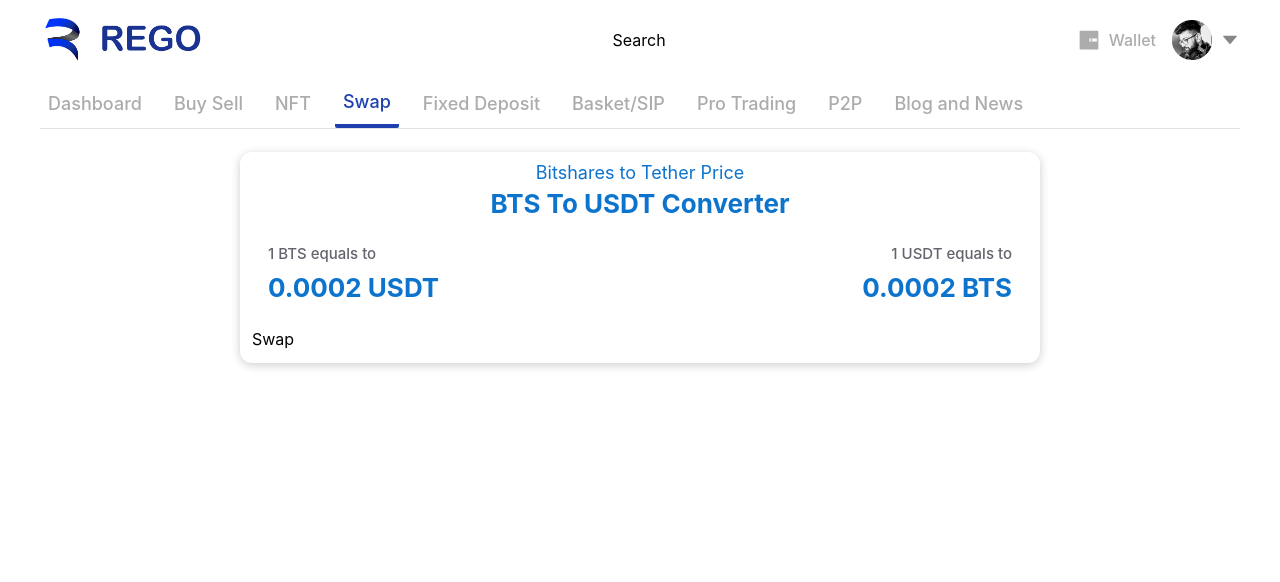
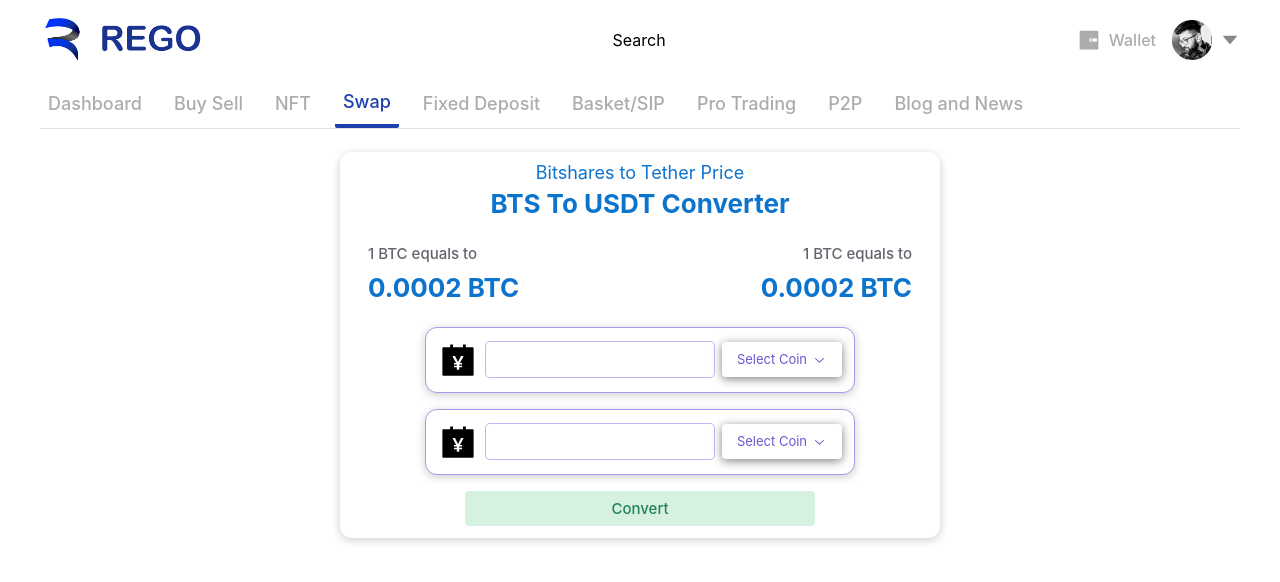
Before and after one commit to QuestGltAdmin/Rego-front, a React (Create React App) app: page /swap in a window 1280 px wide. Shown: the top 582 px of the page. Built offline with nearby package versions, Linux system fonts and the light colour scheme.

Commit message:
swap page ui done

```diff
--- a/src/pages/swap/index.tsx
+++ b/src/pages/swap/index.tsx
@@ -1,25 +1,132 @@
-import { Box, Flex, Heading2, Heading4, Text } from 'components/styled/ui';
+import { Box, Button, Flex, Heading2, Heading4, Input, Text } from 'components/styled/ui';
 import AnimatePage from 'HOCs/Animate';
-import React from 'react'
+import React, { useState } from 'react'
+import { SVGComponent } from 'lib/types/SVGComponent';
+import { violet } from '@radix-ui/colors'
+import { AiFillAccountBook, AiFillAlert, AiFillAlipayCircle } from 'react-icons/ai';
+import { Select, SelectContent, SelectIcon, SelectItem, SelectItemIndicator, SelectItemText, SelectTrigger, SelectValue, SelectViewport } from 'components/styled/Select';
+import { CheckIcon, ChevronDownIcon } from '@radix-ui/react-icons';
 
-function index() {
+function Index() {
+
+  const [fromCoin, setFromCoin] = useState<{ name: string, ticker: string, icon: SVGComponent, value: string }>({
+    name: "Bitcoin",
+    ticker: "BTC",
+    icon: AiFillAccountBook,
+    value: "BTC"
+  })
+
+  const [toCoin, setToCoin] = useState<{ name: string, ticker: string, icon: SVGComponent, value: string }>({
+    name: "Bitcoin",
+    ticker: "BTC",
+    icon: AiFillAccountBook,
+    value: "BTC"
+  })
+
+
+  const coins = [
+    {
+      name: "Bitcoin",
+      ticker: "BTC",
+      icon: AiFillAccountBook,
+      value: "BTC"
+    },
+    {
+      name: "Ethereum",
+      ticker: "ETH",
+      icon: AiFillAlert,
+      value: "ETH"
+    },
+    {
+      name: "Polygon",
+      ticker: "MATIC",
+      icon: AiFillAlipayCircle,
+      value: "MATIC"
+    }
+  ]
+
+  const handleCoinChange = (e: string, type: "TO" | "FROM") => {
+    let newCoin = coins.filter((coin) => coin.value === e)
+    type === "TO"
+      ? setToCoin(newCoin[0])
+      : setFromCoin(newCoin[0]);
+  }
+
   return (
-    <Box className=" p-3 w-4/6 mx-auto rounded-xl">
-      <Heading4 css={{marginBottom:2}} className="text-center">Bitshares to Tether Price</Heading4>
+    <Box className=" p-3 md:w-5/6 lg:w-4/6 xl:w-3/6  mx-auto rounded-xl">
+      <Heading4 css={{ marginBottom: 2 }} className="text-center">Bitshares to Tether Price</Heading4>
       <Heading2 className="text-center" >BTS To USDT Converter</Heading2>
       <Flex className="justify-between px-4">
         <Flex className="flex-col">
-          <Text css={{marginBottom:2}} className="font-medium">1 BTS equals to</Text>
-          <Heading2>0.0002 USDT</Heading2>
+          <Text css={{ marginBottom: 2 }} className="font-medium">{`1 ${fromCoin.ticker} equals to`}</Text>
+          <Heading2>{`0.0002 ${toCoin.ticker}`}</Heading2>
         </Flex>
         <Flex className="flex-col">
-          <Text css={{marginBottom:2}} className="font-medium text-right">1 USDT equals to</Text>
-          <Heading2>0.0002 BTS</Heading2>
+          <Text css={{ marginBottom: 2 }} className="font-medium text-right">{`1 ${toCoin.ticker} equals to`}</Text>
+          <Heading2>{`0.0002 ${fromCoin.ticker}`}</Heading2>
         </Flex>
       </Flex>
-      Swap
+
+      <Flex className="flex-col 2xl:flex-row items-center 2xl:justify-between gap-4">
+        <Box css={{ borderColor: violet.violet8 }} className="p-3 w-fit rounded-xl border">
+          <Flex className="items-center gap-2">
+            <fromCoin.icon className="w-10 h-10" />
+            <Input css={{ maxWidth: "13rem" }} type="number" min={0} />
+            <Select onValueChange={(e) => handleCoinChange(e, "FROM")}>
+              <SelectTrigger>
+                <SelectValue placeholder="Select Coin" />
+                <SelectIcon>
+                  <ChevronDownIcon />
+                </SelectIcon>
+              </SelectTrigger>
+              <SelectContent>
+                <SelectViewport>
+                  {coins.map((coin) => (
+                    <SelectItem key={coin.value} value={coin?.value} >
+                      <SelectItemText>{coin?.name}</SelectItemText>
+                      <SelectItemIndicator>
+                        <CheckIcon />
+                      </SelectItemIndicator>
+                    </SelectItem>
+                  ))}
+                </SelectViewport>
+              </SelectContent>
+
+            </Select>
+          </Flex>
+        </Box>
+
+        <Box css={{ borderColor: violet.violet8 }} className="p-3 w-fit rounded-xl border">
+          <Flex className="items-center gap-2">
+            <toCoin.icon className="w-10 h-10" />
+            <Input css={{ maxWidth: "13rem" }} type="number" min={0} />
+            <Select onValueChange={(e) => handleCoinChange(e, "TO")}>
+              <SelectTrigger>
+                <SelectValue placeholder="Select Coin" />
+                <SelectIcon>
+                  <ChevronDownIcon />
+                </SelectIcon>
+              </SelectTrigger>
+              <SelectContent>
+                <SelectViewport>
+                  {coins.map((coin) => (
+                    <SelectItem key={coin.value} value={coin?.value} >
+                      <SelectItemText>{coin?.name}</SelectItemText>
+                      <SelectItemIndicator>
+                        <CheckIcon />
+                      </SelectItemIndicator>
+                    </SelectItem>
+                  ))}
+                </SelectViewport>
+              </SelectContent>
+
+            </Select>
+          </Flex>
+        </Box>
+        <Button css={{width:"20rem"}} variant={"green"} className="align-right">Convert</Button>
+      </Flex>
     </Box>
   )
 }
 
-export default AnimatePage(index);
+export default AnimatePage(Index);
```
